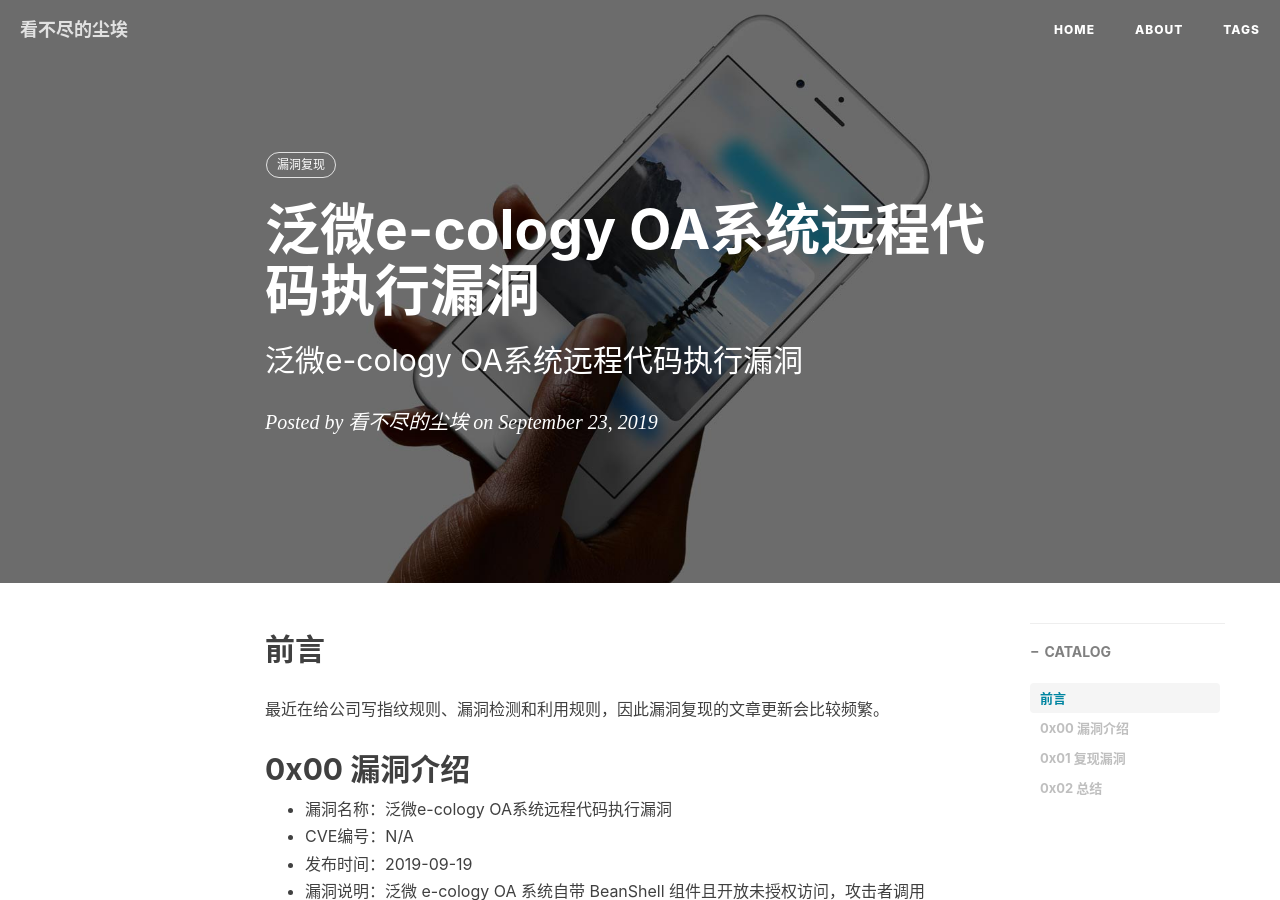
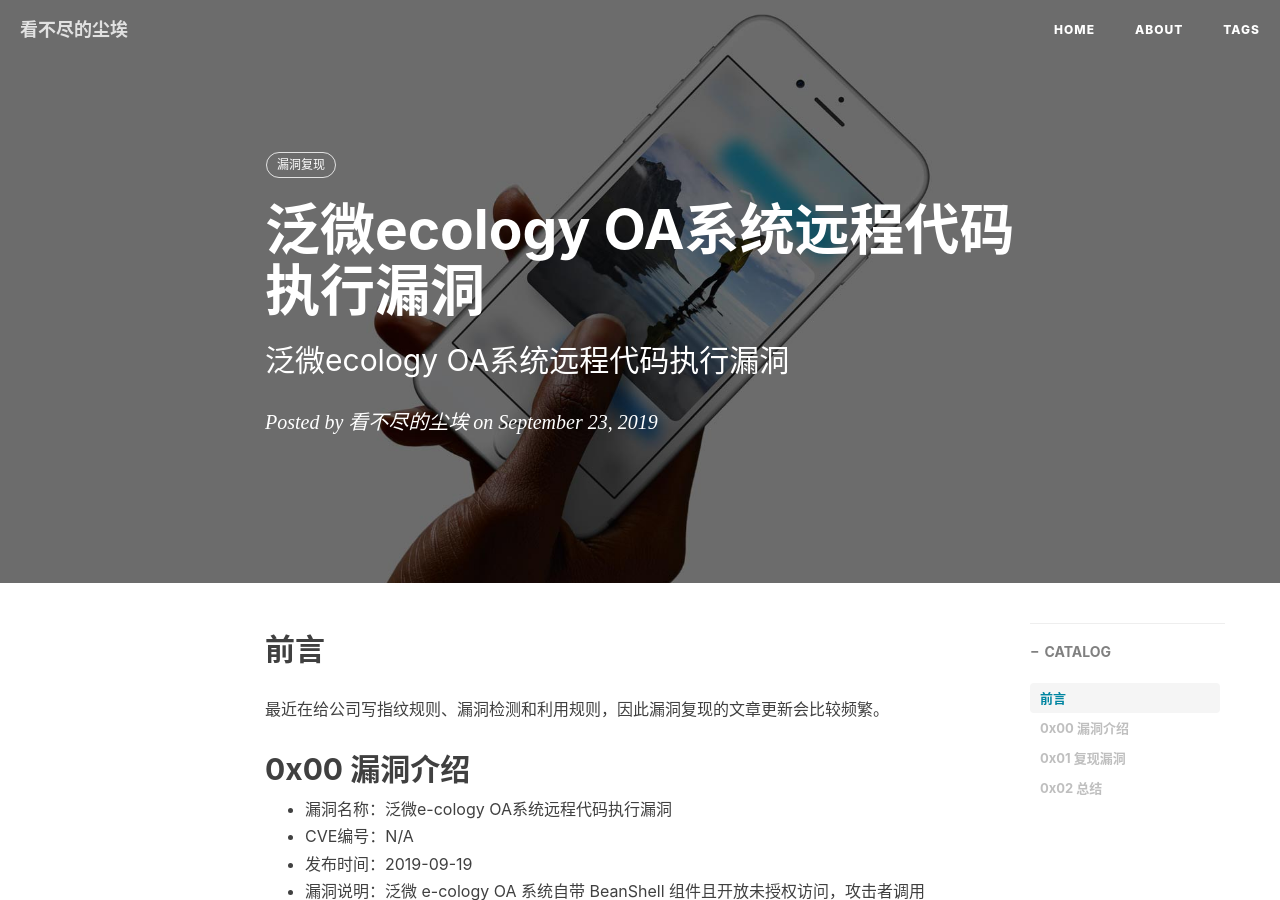
Before and after one commit to FiveAourThe/FiveAourThe.github.io, a Jekyll site: the page built from _posts/2019-09-23-泛微ecology OA系统远程代码执行漏洞.md, in a window 1280 px wide and 900 px high. Built offline with Jekyll 4.4.1, drawn with Linux system fonts in a browser that asks for light colours; nearby versions of some CDN libraries; comment, search, counter and statistics services are not loaded.

Commit message:
Update 2019-09-23-泛微ecology OA系统远程代码执行漏洞.md

```diff
--- a/_posts/2019-09-23-泛微ecology OA系统远程代码执行漏洞.md
+++ b/_posts/2019-09-23-泛微ecology OA系统远程代码执行漏洞.md
@@ -1,7 +1,7 @@
 ---
 layout:     post
-title:      泛微e-cology OA系统远程代码执行漏洞
-subtitle:   泛微e-cology OA系统远程代码执行漏洞
+title:      泛微ecology OA系统远程代码执行漏洞
+subtitle:   泛微ecology OA系统远程代码执行漏洞
 date:       2019-09-23
 author:     看不尽的尘埃
 header-img: img/post-bg-ios9-web.jpg
```
